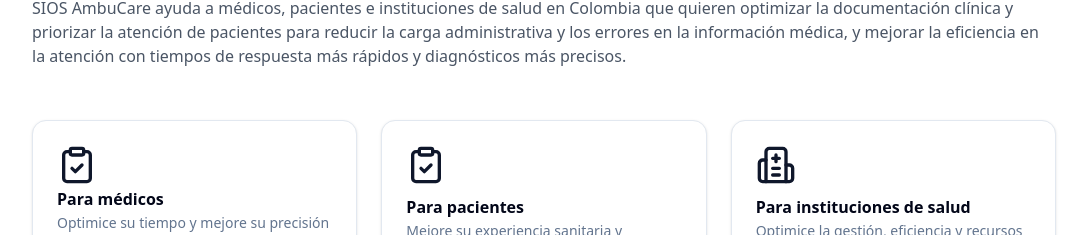
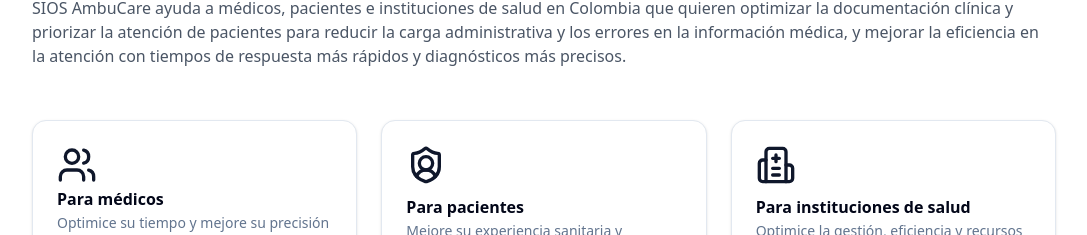
Before and after one commit to leididelapuente13/ambucare-landing, a Next.js app: page / in a window 1280 px wide. Shown: the part 1571-1806 px from the top of the page, without its empty margins (96-1183 px from the left). Built offline with nearby package versions, Linux system fonts and the light colour scheme.

Commit message:
add solutions section

```diff
--- a/src/app/ui/components/sections/ProposalBenefits.tsx
+++ b/src/app/ui/components/sections/ProposalBenefits.tsx
@@ -1,5 +1,5 @@
 import { Card, CardContent, CardDescription, CardHeader, CardTitle } from "@/components/ui/card"
-import { CheckCircle, ClipboardCheck, Hospital, Users } from "lucide-react"
+import { CheckCircle, ClipboardCheck, Hospital, ShieldUser, Users } from "lucide-react"
 
 export const ProposalBenefits = () => {
     return (
@@ -11,13 +11,13 @@
             <div className="mx-auto grid max-w-5xl grid-cols-1 gap-6 py-12 md:grid-cols-3">
                 <Card>
                     <CardHeader>
-                        <ClipboardCheck className="h-10 w-10 text-primary" />
+                        <Users className="h-10 w-10 text-primary" />
                         <CardTitle>Para médicos</CardTitle>
                         <CardDescription>Optimice su tiempo y mejore su precisión clínica.</CardDescription>
                     </CardHeader>
                     <CardContent className="space-y-2 text-[0.9rem]">
                         <div className="flex items-center gap-2">
-                            <CheckCircle className="h-4 w-4 text-primary shrink-0"  />
+                            <CheckCircle className="h-4 w-4 text-primary shrink-0" />
                             <span>Menos tiempo en tareas administrativas.</span>
                         </div>
                         <div className="flex items-center gap-2">
@@ -34,7 +34,7 @@
                 {/* Pacientes */}
                 <Card>
                     <CardHeader>
-                        <ClipboardCheck className="h-10 w-10 text-primary mb-2" />
+                        <ShieldUser className="h-10 w-10 text-primary mb-2" />
                         <CardTitle>Para pacientes</CardTitle>
                         <CardDescription>Mejore su experiencia sanitaria y seguimiento.</CardDescription>
                     </CardHeader>
```
